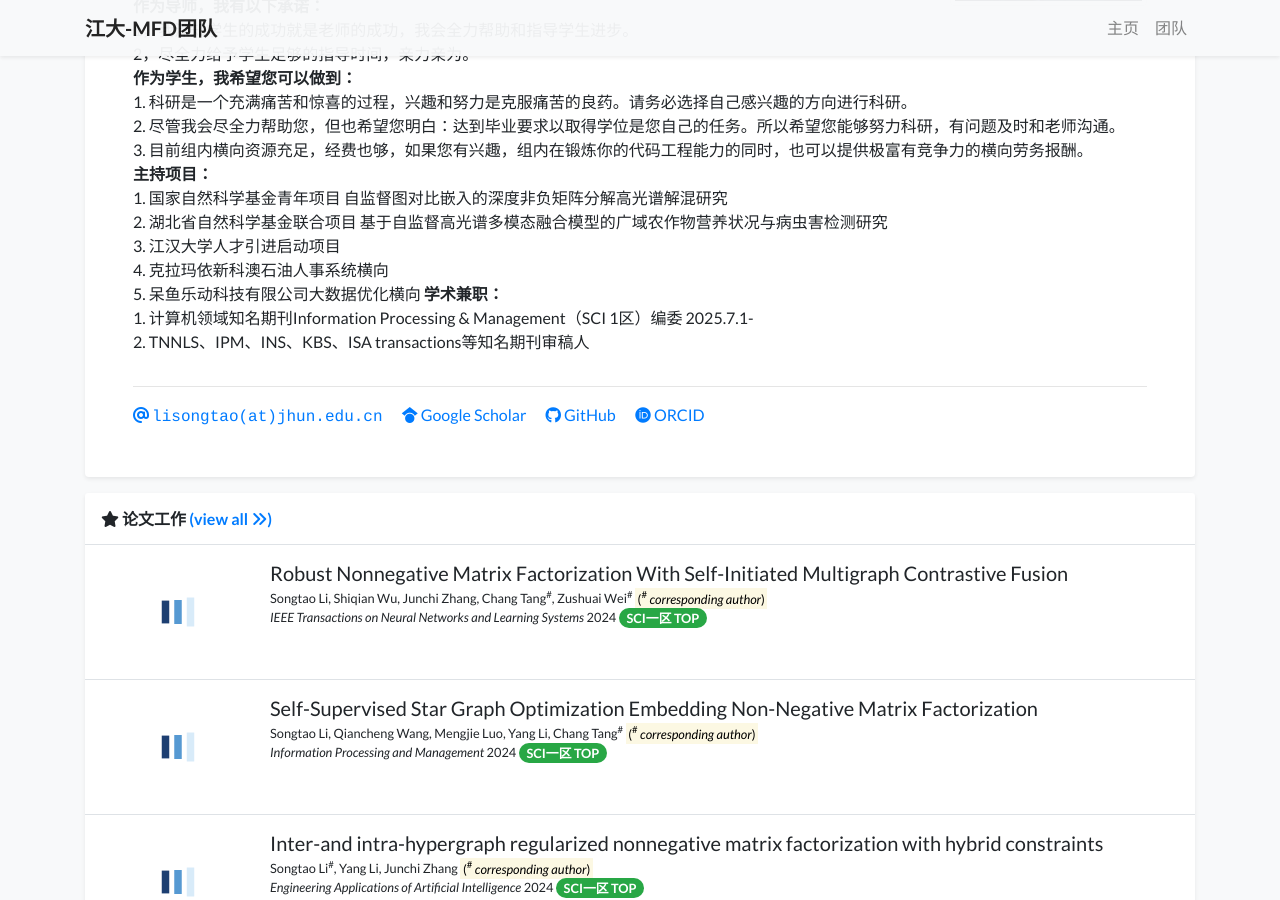
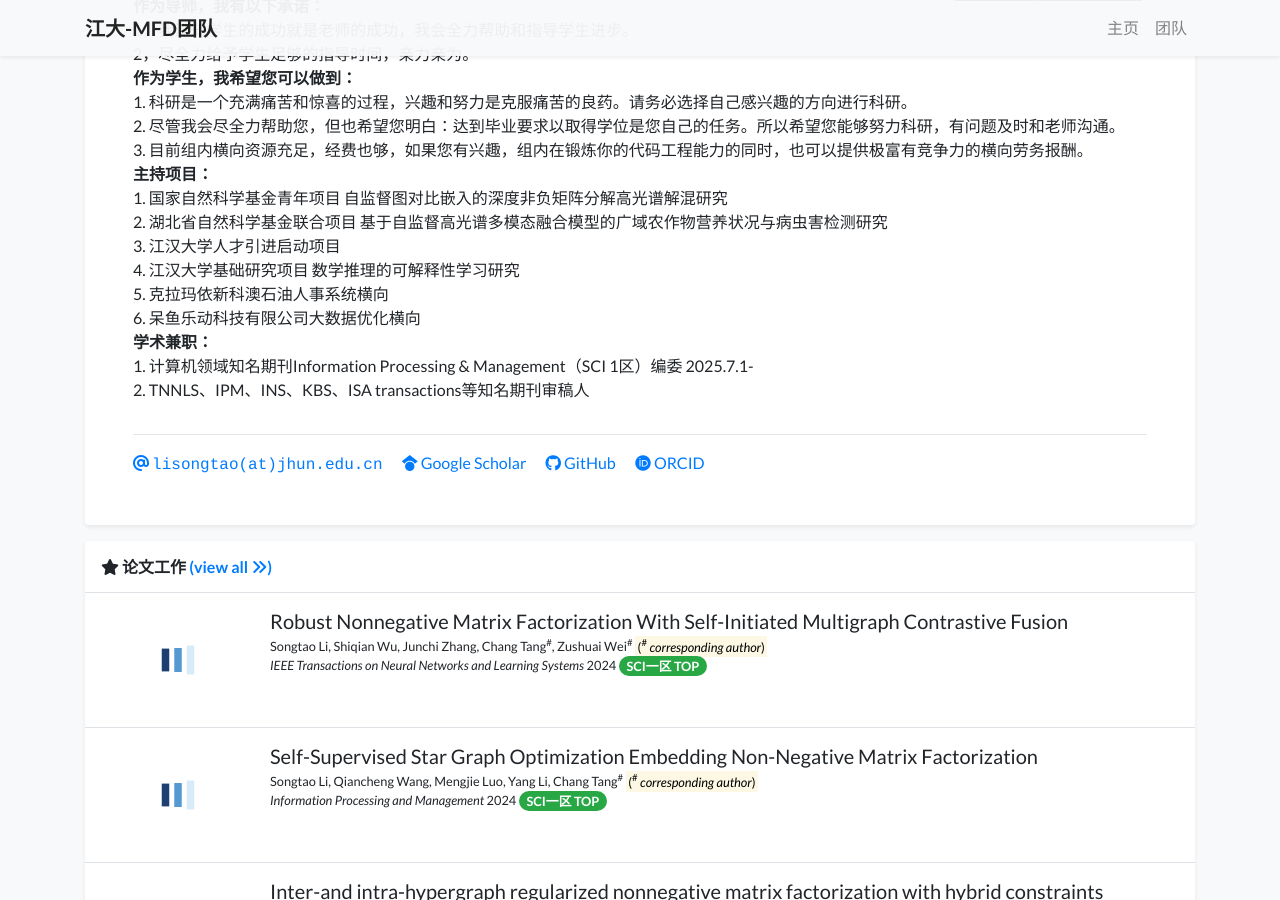
Before and after one commit to LstinWh/myself, a Jekyll site: the page built from index.html, in a window 1280 px wide and 900 px high, scrolled down 382 px. Built offline with Jekyll 4.4.1, drawn with Linux system fonts in a browser that asks for light colours; nearby versions of some CDN libraries; a style sheet for code colours, icons or effects is not loaded.

Commit message:
Update profile.yml

```diff
--- a/_data/profile.yml
+++ b/_data/profile.yml
@@ -37,8 +37,9 @@ short_bio: >-
      1. 国家自然科学基金青年项目 自监督图对比嵌入的深度非负矩阵分解高光谱解混研究<br/>
      2. 湖北省自然科学基金联合项目   基于自监督高光谱多模态融合模型的广域农作物营养状况与病虫害检测研究<br/>
      3. 江汉大学人才引进启动项目<br/>
-     4. 克拉玛依新科澳石油人事系统横向<br/>
-     5. 呆鱼乐动科技有限公司大数据优化横向
+     4. 江汉大学基础研究项目 数学推理的可解释性学习研究<br/>
+     5. 克拉玛依新科澳石油人事系统横向<br/>
+     6. 呆鱼乐动科技有限公司大数据优化横向<br/>
      <b>学术兼职：</b><br/>
      1. 计算机领域知名期刊Information Processing & Management（SCI 1区）编委 2025.7.1- <br/>
      2. TNNLS、IPM、INS、KBS、ISA transactions等知名期刊审稿人
```
